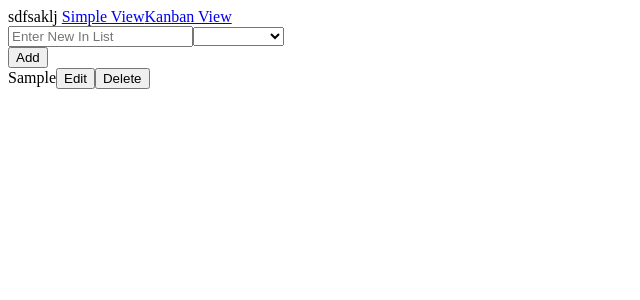
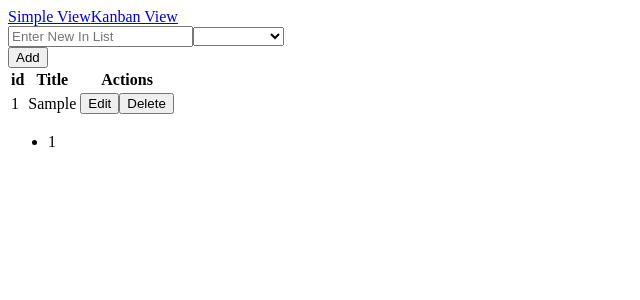
Before and after one commit to Masab-M/vue-todo, a Vue app: page /list in a window 1280 px wide. Both pictures are taken after typing "Sample" into the empty fields and a click on the button "Add". Shown: the top 300 px of the page, without its empty margins (0-640 px from the left). Built offline with nearby package versions, Linux system fonts and the light colour scheme.

Commit message:
Pagination

```diff
--- a/package.json
+++ b/package.json
@@ -8,10 +8,13 @@
     "lint": "eslint . --ext .vue,.js,.jsx,.cjs,.mjs --fix --ignore-path .gitignore"
   },
   "dependencies": {
+    "ag-grid-community": "^28.0.2",
+    "ag-grid-vue3": "^28.0.0",
     "uuid": "^8.3.2",
     "vue": "^3.2.37",
     "vue-axios": "^3.4.1",
     "vue-router": "^4.1.2",
+    "vuedraggable": "^4.1.0",
     "vuex": "^4.0.2"
   },
   "devDependencies": {
--- a/src/components/SimpleView.vue
+++ b/src/components/SimpleView.vue
@@ -4,10 +4,10 @@
             <form action="">
                 <div class="form-group">
                     <input type="text" v-model="todoinput" placeholder="Enter New In List" name="newlist" id="newlist">
-                    <select name=""  v-model="todoStatus" id="">
-                    <option value="open">Open</option>
-                    <option value="inprogress">In Progress</option>
-                    <option value="close">Close</option>
+                    <select name="" v-model="todoStatus" id="">
+                        <option value="open">Open</option>
+                        <option value="inprogress">In Progress</option>
+                        <option value="close">Close</option>
                     </select>
                 </div>
                 <div class="submit-btn">
@@ -15,8 +15,23 @@
                 </div>
             </form>
             <div class="listview">
-                <div v-for="(todo) in $store.state.todos" :key="todo.id">
-                <SingleList :todolist=todo />
+                <table>
+                    <thead>
+                        <th>id</th>
+                        <th>Title</th>
+                        <th>Actions</th>
+                    </thead>
+                    <tbody>
+                        <SingleList v-for="(todo, index) in $store.state.todos.slice((($store.state.page-1)*$store.state.limit),$store.state.limit*$store.state.page)" :key="todo.id" :index="index"
+                            :todolist=todo />
+                    </tbody>
+                </table>
+                <div class="paginatios">
+                <button v-if="($store.state.page>1)" @click="prepage()">Previous</button>
+                <ul>
+                <li v-for="page in $store.state.pages" @click="jumppage(page)">{{page}}</li>
+                </ul>
+                <button v-if="($store.state.page<$store.state.pages)" @click="nextpage()">Next</button>
                 </div>
             </div>
         </div>
@@ -26,10 +41,15 @@
 <script>
 import SingleList from './SingleList.vue';
 import store from '../store/index'
-import {v1} from 'uuid'
+import { v1 } from 'uuid'
+import { mapActions } from 'vuex';
 export default {
-
+    data() {
+        return {
+        }
+    },
     methods: {
+        ...mapActions(['jumppage','nextpage','prepage']),
         addnew: function addtodos(event) {
             event.preventDefault();
             if (this.todoinput != "") {
@@ -41,13 +61,14 @@ export default {
                 store.commit("add_todos", todo);
                 this.todoinput = "";
             }
-        },
+        }
 
     },
     setup() {
-        return {};
+        return {
+        };
     },
-    components: {  SingleList }
+    components: { SingleList }
 }
 </script>
 
--- a/src/components/SingleList.vue
+++ b/src/components/SingleList.vue
@@ -1,12 +1,20 @@
 <template>
-    <div>
-                <span v-if="!editing">
-                    {{ todolist.name }}
-                </span>
-                <input @change="updatedText" v-bind:value="todotext" v-else type="text" name="" id="">
-                <button @click="edittodo(todolist)" >{{editing?'updating':'Edit'}}</button>
-                <button @click="deletetodo(todolist.id)">Delete</button>
-    </div>
+    <tr>
+    <td>
+    {{index+1}}
+    </td>
+        <td v-if="!editing">
+            {{ todolist.name }}
+        </td>
+        <td v-else>
+            <input @change="updatedText" v-bind:value="todotext" type="text" name="" id="" />
+        </td>
+        <td>
+            <button @click="edittodo(todolist)">{{ editing ? 'updating' : 'Edit' }}</button>
+            <button @click="deletetodo(todolist.id)">Delete</button>
+        </td>
+
+    </tr>
 </template>
 
 <script>
@@ -17,29 +25,28 @@ export default {
             editing: false
         };
     },
-    props:['todolist'],
+    props: ['todolist','index'],
     methods: {
-         ...mapActions(["deletetodo","updatetodo"]),
+        ...mapActions(["deletetodo", "updatetodo"]),
         edittodo(todo) {
             this.editing = this.editing == true ? false : true;
             if (this.editing) {
                 this.todotext = todo.name;
                 this.updatetodo(todo)
             }
-            else{
-                todo.name=this.todotext
+            else {
+                todo.name = this.todotext
             }
         },
         updatedText(e) {
             this.todotext = e.target.value;
         }
     },
-    setup () {
+    setup() {
         return {}
     }
 }
 </script>
 
 <style lang="scss" scoped>
-
 </style>
--- a/src/store/index.js
+++ b/src/store/index.js
@@ -1,16 +1,20 @@
 import {createStore} from 'vuex';
 export default createStore({
     state:{
-        todos:[]
+        todos:[],
+        pages:0,
+        limit:10,
+        page:1
     },
     mutations:{
         add_todos(state,payload){
             state.todos.push(payload)
+            state.pages=Math.ceil(state.todos.length/state.limit)
         },
         delete_todo(state,id){
             const index=state.todos.findIndex((todo) => todo.id==id);
-            console.log(index);
             state.todos.splice(index,1)
+            state.pages=Math.ceil(state.todos.length/state.limit)
         }
         ,
         updated_todo(state,todo){
@@ -19,6 +23,15 @@ export default createStore({
             {
                 state.todos[index]=todo;
             }
+        },
+        jump_page(state,page){
+            state.page=page
+        },
+        next_page(state){
+        state.page++;
+        },
+        pre_page(state){
+            state.page--;
         }
     },
     actions:{
@@ -27,7 +40,15 @@ export default createStore({
         },
         updateTodo({commit},todo){
             commit('updated_todo',todo)
-
+        },
+        jumppage({commit},page){
+            commit('jump_page',page)
+        },
+        nextpage({commit}){
+            commit('next_page')
+        },
+        prepage({commit}){
+            commit('pre_page')
         }
     },
     getters: {
--- a/src/views/TodoList.vue
+++ b/src/views/TodoList.vue
@@ -1,7 +1,6 @@
 <template>
     <div>
     <div class="selectview">
-    sdfsaklj
     <router-link to="simple">Simple View</router-link>
     <router-link to="kanban">Kanban View</router-link>
     </div>
```
Also changed, not shown: 1 other file (tests, documents, lock files or other folders).
